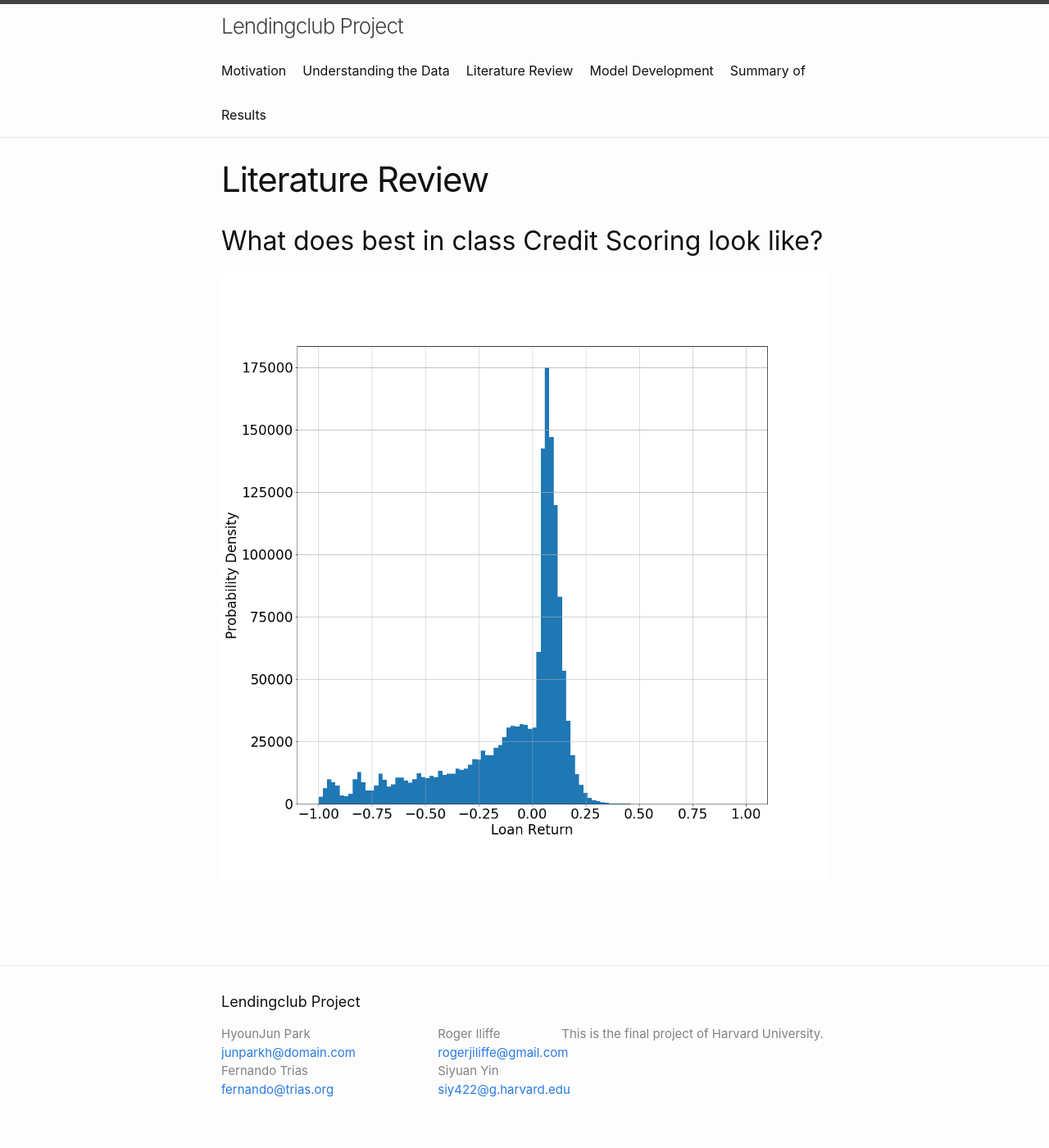
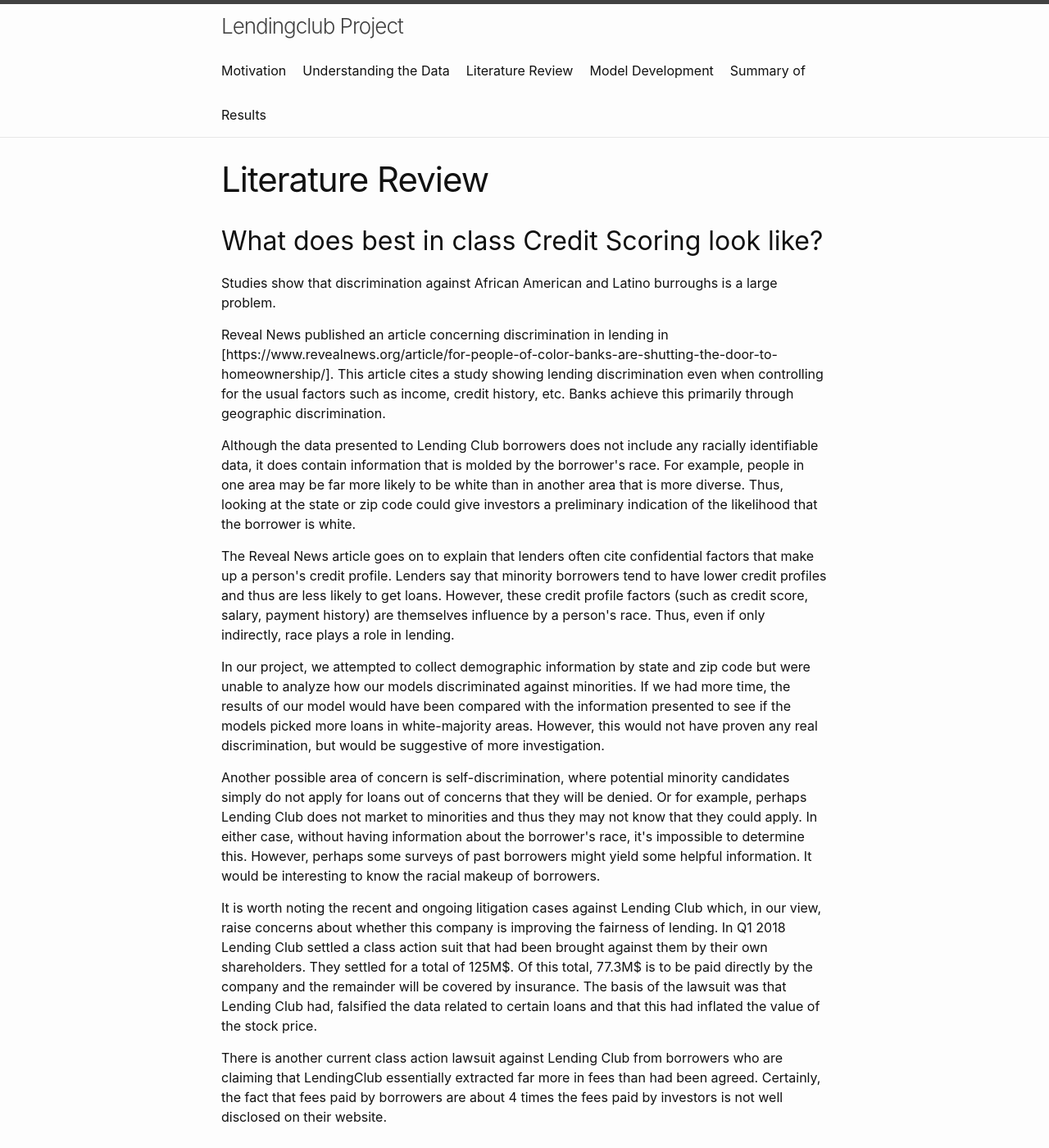
Before and after one commit to junparkh/LendingClub, a Jekyll site: the page built from menu2.md, in a window 1280 px wide and 1400 px high. Shown: the whole window at 82% size. Built offline with Jekyll 4.4.1, drawn with Linux system fonts in a browser that asks for light colours.

Commit message:
Update menu2.md

```diff
--- a/menu2.md
+++ b/menu2.md
@@ -5,4 +5,18 @@
 ---
 ## What does best in class Credit Scoring look like?
 
-![Table1](/image/loan.png)
+Studies show that discrimination against African American and Latino burroughs is a large problem.
+
+Reveal News published an article concerning discrimination in lending in [https://www.revealnews.org/article/for-people-of-color-banks-are-shutting-the-door-to-homeownership/]. This article cites a study showing lending discrimination even when controlling for the usual factors such as income, credit history, etc. Banks achieve this primarily through geographic discrimination.
+
+Although the data presented to Lending Club borrowers does not include any racially identifiable data, it does contain information that is molded by the borrower&#39;s race. For example, people in one area may be far more likely to be white than in another area that is more diverse. Thus, looking at the state or zip code could give investors a preliminary indication of the likelihood that the borrower is white.
+
+The Reveal News article goes on to explain that lenders often cite confidential factors that make up a person&#39;s credit profile. Lenders say that minority borrowers tend to have lower credit profiles and thus are less likely to get loans.  However, these credit profile factors (such as credit score, salary, payment history) are themselves influence by a person&#39;s race. Thus, even if only indirectly, race plays a role in lending.
+
+In our project, we attempted to collect demographic information by state and zip code but were unable to analyze how our models discriminated against minorities. If we had more time, the results of our model would have been compared with the information presented to see if the models picked more loans in white-majority areas. However, this would not have proven any real discrimination, but would be suggestive of more investigation.
+
+Another possible area of concern is self-discrimination, where potential minority candidates simply do not apply for loans out of concerns that they will be denied. Or for example, perhaps Lending Club does not market to minorities and thus they may not know that they could apply. In either case, without having information about the borrower&#39;s race, it&#39;s impossible to determine this. However, perhaps some surveys of past borrowers might yield some helpful information. It would be interesting to know the racial makeup of borrowers.
+
+It is worth noting the recent and ongoing litigation cases against Lending Club which, in our view, raise concerns about whether this company is improving the fairness of lending.  In Q1 2018 Lending Club settled a class action suit that had been brought against them by their own shareholders.  They settled for a total of 125M$.  Of this total, 77.3M$ is to be paid directly by the company and the remainder will be covered by insurance. The basis of the lawsuit was that Lending Club had, falsified the data related to certain loans and that this had inflated the value of the stock price.
+
+There is another current class action lawsuit against Lending Club from borrowers who are claiming that LendingClub essentially extracted far more in fees than had been agreed.  Certainly, the fact that fees paid by borrowers are about 4 times the fees paid by investors is not well disclosed on their website.
```
